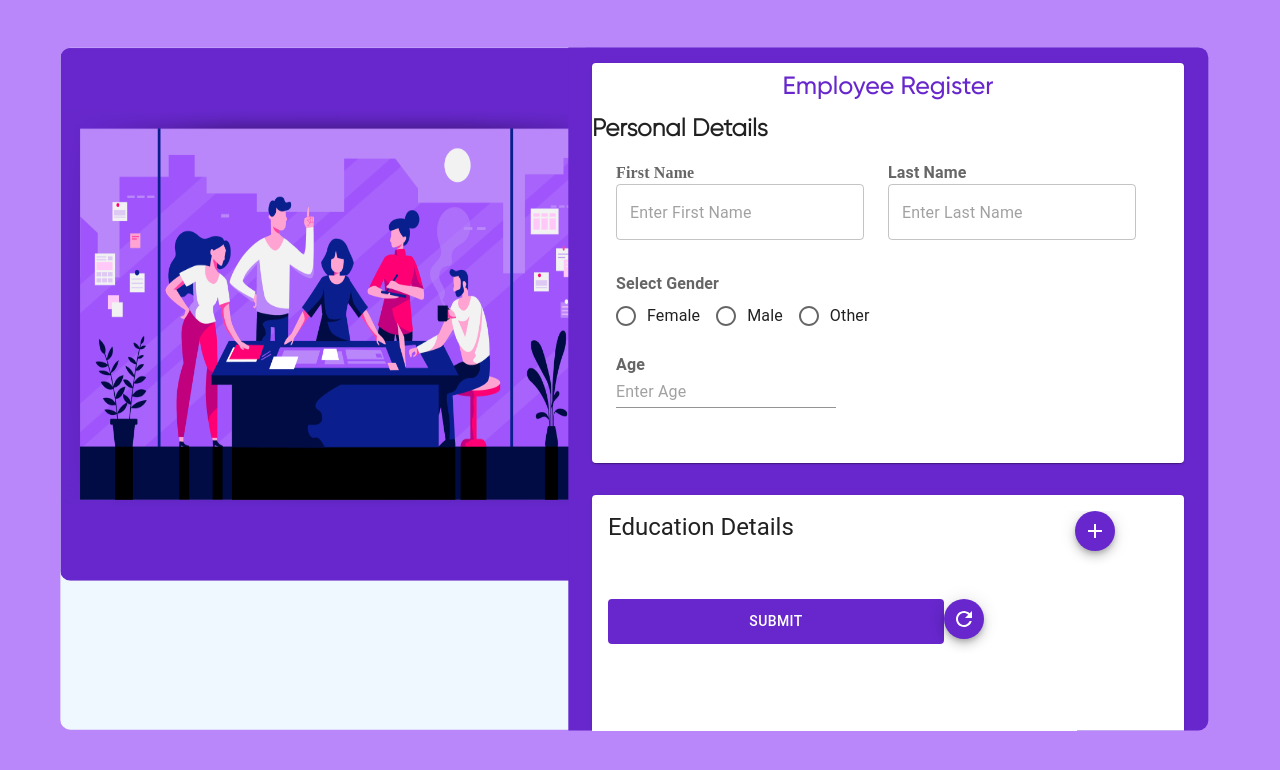
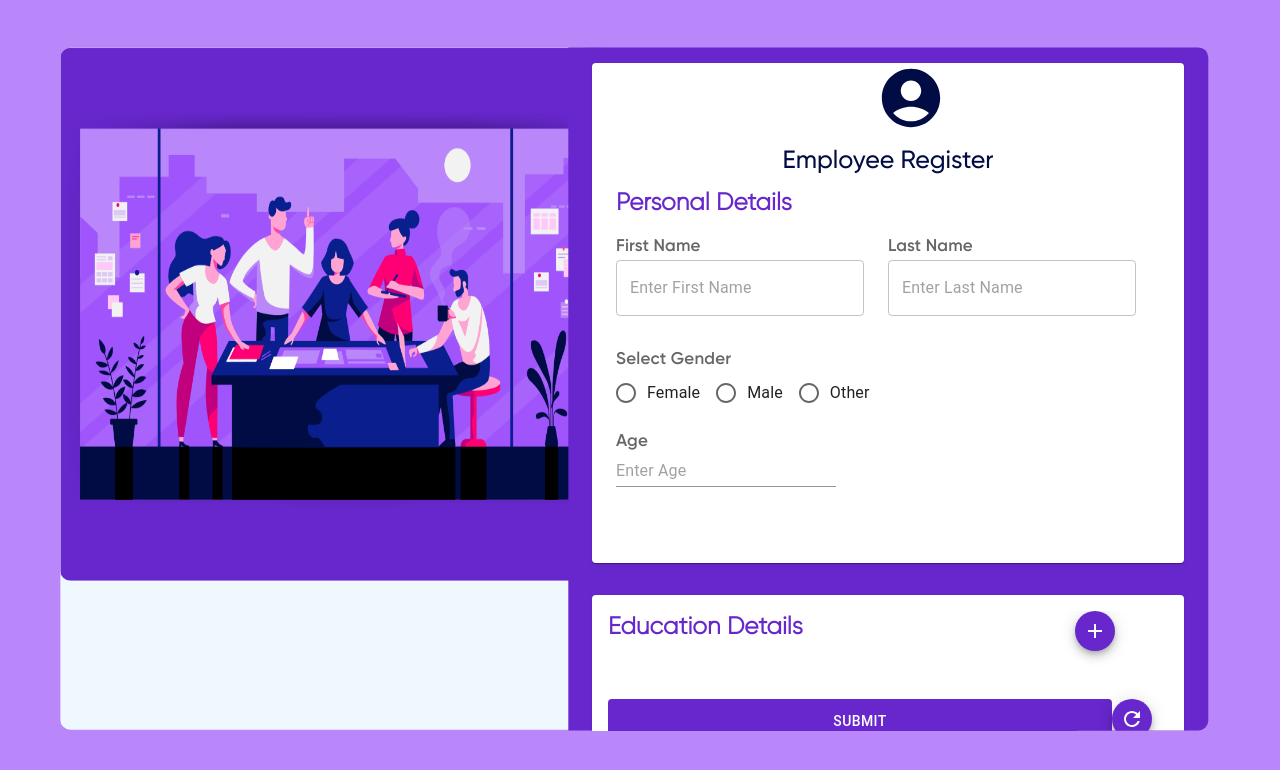
Before and after one commit to Loki157/employee, a React (Vite) app: page / in a window 1280 px wide. Shown: the top 770 px of the page. Built offline with nearby package versions, Linux system fonts and the light colour scheme.

Commit message:
text color ,font style changed

```diff
--- a/src/components/CardTitle1.jsx
+++ b/src/components/CardTitle1.jsx
@@ -21,8 +21,20 @@ import { useFormik } from "formik";
 import AccountCircleIcon from "@mui/icons-material/AccountCircle";
 import "../Styles/CardTitle1.css";
 import { Box } from "@mui/system";
+import { alpha, styled } from "@mui/material/styles";
+const CssTexField = styled(TextField)({
+  "& .MuiOutlinedInput-root": {
+    "&:hover fieldset": {
+      borderColor: "#010c45;",
+    },
+    "&.Mui-focused fieldset": {
+      borderColor: "#b987fa;",
+    },
+  },
+});
 
 function CardTitle1({ formik }) {
+  const violetColor = ["#6727cc"];
   return (
     <>
       <Container fixed>
@@ -30,17 +42,25 @@ function CardTitle1({ formik }) {
           <Card
             sx={{
               my: 2,
-              height: "400px",
+              height: "500px",
               //backgroundColor: "#f2f2f2",
               //backgroundColor: "#afcb64",
             }}
           >
+            <AccountCircleIcon
+              sx={{
+                color: "#010c45",
+                paddingX: 35.5,
+                fontSize: 70,
+                // textAlign: "center",
+              }}
+            />
             <p
               style={{
                 margin: 0,
                 padding: "10px",
                 textAlign: "center",
-                color: "#6727cc",
+                color: "#010c45",
                 fontFamily: "Gilroy Medium",
                 // backgroundColor: "#fe0073",
                 fontSize: "25px",
@@ -48,19 +68,19 @@ function CardTitle1({ formik }) {
             >
               Employee Register
             </p>
+            <Container fixed>
               <Grid item md={12}>
                 <Typography
                   variant="h5"
                   sx={{
-                  padding: 0,
                     fontFamily: "Gilroy Light",
                     fontWeight: "bold",
+                    color: "#6727cc",
                   }}
                 >
                   Personal Details
                 </Typography>
               </Grid>
-            <Container fixed>
               <Grid container>
                 <Grid container md={12}>
                   <Grid item md={6} sx={{ my: 2 }}>
@@ -68,13 +88,14 @@ function CardTitle1({ formik }) {
                       <FormLabel
                         id="Firstname"
                         sx={{
-                          fontFamily: "Gilroy ",
-                          fontWeight: "bold",
+                          fontFamily: "Gilroy Semibold",
+                          fontSize: "17px",
+                          //fontWeight: "bold",
                         }}
                       >
                         First Name
                       </FormLabel>
-                      <TextField
+                      <CssTexField
                         name="firstName"
                         value={formik.values.firstName}
                         onChange={formik.handleChange}
@@ -93,10 +114,17 @@ function CardTitle1({ formik }) {
                   </Grid>
                   <Grid item md={6} sx={{ my: 2 }}>
                     <FormControl>
-                      <FormLabel id="LastName" sx={{ fontWeight: "bold" }}>
+                      <FormLabel
+                        id="LastName"
+                        sx={{
+                          fontFamily: "Gilroy Semibold",
+                          fontSize: "17px",
+                          //fontWeight: "bold",
+                        }}
+                      >
                         Last Name
                       </FormLabel>
-                      <TextField
+                      <CssTexField
                         name="lastName"
                         placeholder="Enter Last Name"
                         value={formik.values.lastName}
@@ -118,13 +146,18 @@ function CardTitle1({ formik }) {
                   <FormControl>
                     <FormLabel
                       id="demo-row-radio-buttons-group-label"
-                      sx={{ fontWeight: "bold" }}
+                      sx={{
+                        fontFamily: "Gilroy Semibold",
+                        fontSize: "17px",
+                        //fontWeight: "bold",
+                      }}
                     >
                       Select Gender
                     </FormLabel>
                     <RadioGroup
                       row
                       aria-labelledby="demo-row-radio-buttons-group-label"
+                      sx={{ "&.Mui-checked": { color: "#b987fa" } }}
                       name="radio"
                       value={formik.values.radio}
                       onChange={formik.handleChange}
@@ -158,7 +191,14 @@ function CardTitle1({ formik }) {
                 </Grid>
                 <Grid item>
                   <FormControl>
-                    <FormLabel id="age" sx={{ fontWeight: "bold" }}>
+                    <FormLabel
+                      id="age"
+                      sx={{
+                        fontFamily: "Gilroy Semibold",
+                        fontSize: "17px",
+                        //fontWeight: "bold",
+                      }}
+                    >
                       {" "}
                       Age
                     </FormLabel>
--- a/src/components/CardTitle2.jsx
+++ b/src/components/CardTitle2.jsx
@@ -13,6 +13,7 @@ import {
   makeStyles,
   Grid,
   Fab,
+  FormLabel,
 } from "@mui/material";
 import Tooltip from "@mui/material/Tooltip";
 import ClearIcon from "@mui/icons-material/Clear";
@@ -21,23 +22,51 @@ import AddIcon from "@mui/icons-material/Add";
 import Scrollbars from "react-custom-scrollbars/lib/Scrollbars";
 import RefreshIcon from "@mui/icons-material/Refresh";
 import Card2List from "./Card2List";
-
+import DoneIcon from "@mui/icons-material/Done";
 const Card2 = ({ formik, removeInput }) => {
   return (
     <>
+      <Fab
+        variant="standard"
+        type="submit"
+        size="small"
+        sx={{
+          backgroundColor: "#6727cc",
+          color: "white",
+          "&:hover": { backgroundColor: "#471597" },
+          //textAlign: "center",
+          // padding: "10px",
+          // width: "60%",
+          // display: "flex",
+          // flexDirection: "column",
+          // alignItems: "center",
+          // justifyContent: "center",
+        }}
+      >
+        <DoneIcon />
+      </Fab>
       <Box display="flex" flexDirection="row">
         <FormControl sx={{ width: 200 }}>
-          <InputLabel id="demo-simple-select-label" sx={{ fontWeight: "bold" }}>
+          <FormLabel
+            id="demo-simple-select-label"
+            sx={{
+              fontFamily: "Gilroy Semibold",
+              fontSize: "17px",
+              //fontWeight: "bold",
+            }}
+          >
             Passed Out Year
-          </InputLabel>
+          </FormLabel>
           <Select
             name="passOutYear"
             id="demo-simple-select"
             placeholder="Select Year"
+            defaultValue="2022-16"
             value={formik.values.passOutYear}
             onChange={formik.handleChange}
             onBlur={formik.handleBlur}
           >
+            <MenuItem value={10}>2022-2016</MenuItem>
             <MenuItem value={"2022"}>2022</MenuItem>
             <MenuItem value={"2021"}>2021</MenuItem>
             <MenuItem value={"2020"}>2020</MenuItem>
@@ -54,17 +83,25 @@ const Card2 = ({ formik, removeInput }) => {
           ) : null}
         </FormControl>
         <FormControl sx={{ width: 150, paddingLeft: 1 }}>
-          <InputLabel id="demo-simple-select-label" sx={{ fontWeight: "bold" }}>
+          <FormLabel
+            id="demo-simple-select-label"
+            sx={{
+              fontFamily: "Gilroy Semibold",
+              fontSize: "17px",
+              //fontWeight: "bold",
+            }}
+          >
             Course
-          </InputLabel>
+          </FormLabel>
           <Select
             name="Course"
-            id="demo-simple-select"
-            placeholder="Select Course"
-            value={formik.values.Course}
+            value={20}
             onChange={formik.handleChange}
             onBlur={formik.handleBlur}
           >
+            <MenuItem disabled value={20}>
+              Select Course
+            </MenuItem>
             <MenuItem value={"B.E"}>B.E</MenuItem>
             <MenuItem value={"B.T"}>B.T</MenuItem>
             <MenuItem value={"BCA"}>BCA</MenuItem>
@@ -117,7 +154,16 @@ function CardTitle2({
             <Scrollbars>
               <Grid container sx={{ padding: 0 }}>
                 <Grid item sm={10}>
-                  <Typography variant="h5">Education Details</Typography>
+                  <Typography
+                    variant="h5"
+                    sx={{
+                      color: "#6727cc",
+                      fontFamily: "Gilroy Light",
+                      fontWeight: "bold",
+                    }}
+                  >
+                    Education Details
+                  </Typography>
                 </Grid>
                 <Grid
                   item
@@ -177,7 +223,20 @@ function CardTitle2({
               ></Box>
               {addCard2 ? (
                 <Card2 formik={formik} removeInput={removeInput} />
-              ) : null}
+              ) : (
+                false
+              )}
+
+              <Box>
+                <Card2List
+                  getFormik={getFormik}
+                  removeTableRow={removeTableRow}
+                />
+                {/* <Card2Table
+                  getFormik={getFormik}
+                  removeTableRow={removeTableRow}
+                /> */}
+              </Box>
 
               <Box
                 display="flex"
@@ -194,7 +253,7 @@ function CardTitle2({
                     "&:hover": { backgroundColor: "#471597" },
                     //textAlign: "center",
                     padding: "10px",
-                    width: "60%",
+                    width: "90%",
                     // display: "flex",
                     // flexDirection: "column",
                     // alignItems: "center",
@@ -207,26 +266,17 @@ function CardTitle2({
                   <Fab
                     sx={{
                       my: 2,
+                      paddingX: 2,
                       "&:hover": { backgroundColor: "#471597" },
                       backgroundColor: "#6727cc",
                       color: "white",
                     }}
                     size="small"
-                    onClick={removeInput}
+                    onClick={formik.handleReset}
                   >
                     <RefreshIcon />
                   </Fab>
                 </Tooltip>
-              </Box>
-              <Box>
-                <Card2List
-                  getFormik={getFormik}
-                  removeTableRow={removeTableRow}
-                />
-                {/* <Card2Table
-                  getFormik={getFormik}
-                  removeTableRow={removeTableRow}
-                /> */}
               </Box>
             </Scrollbars>
           </Card>
```
Also changed, not shown: notes.txt (added). Lines whose indentation alone changed are shown as unchanged.
